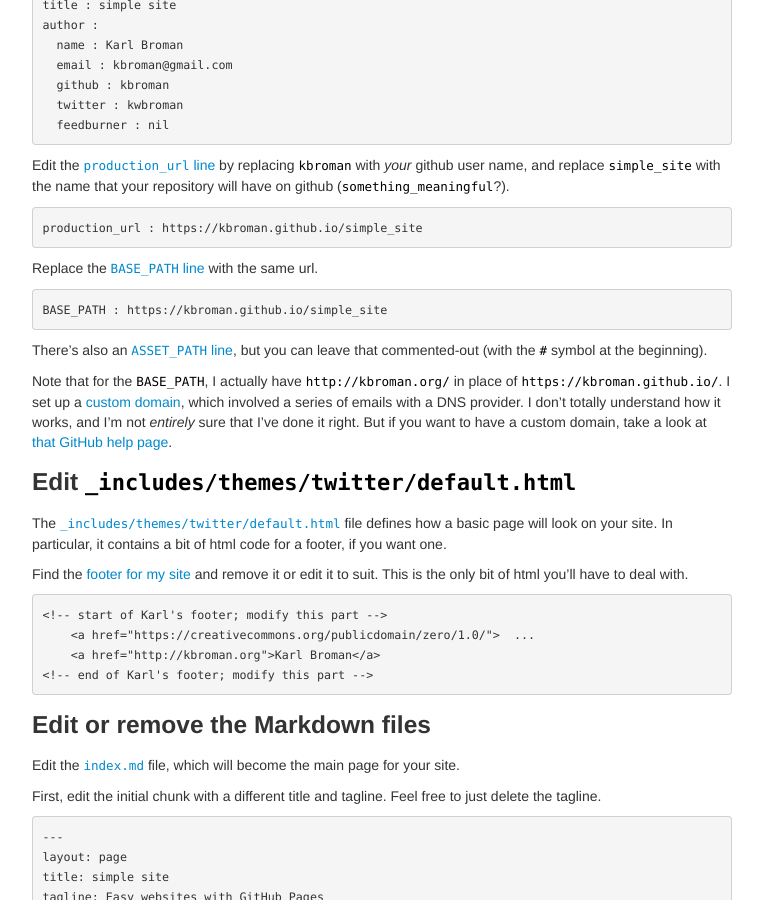
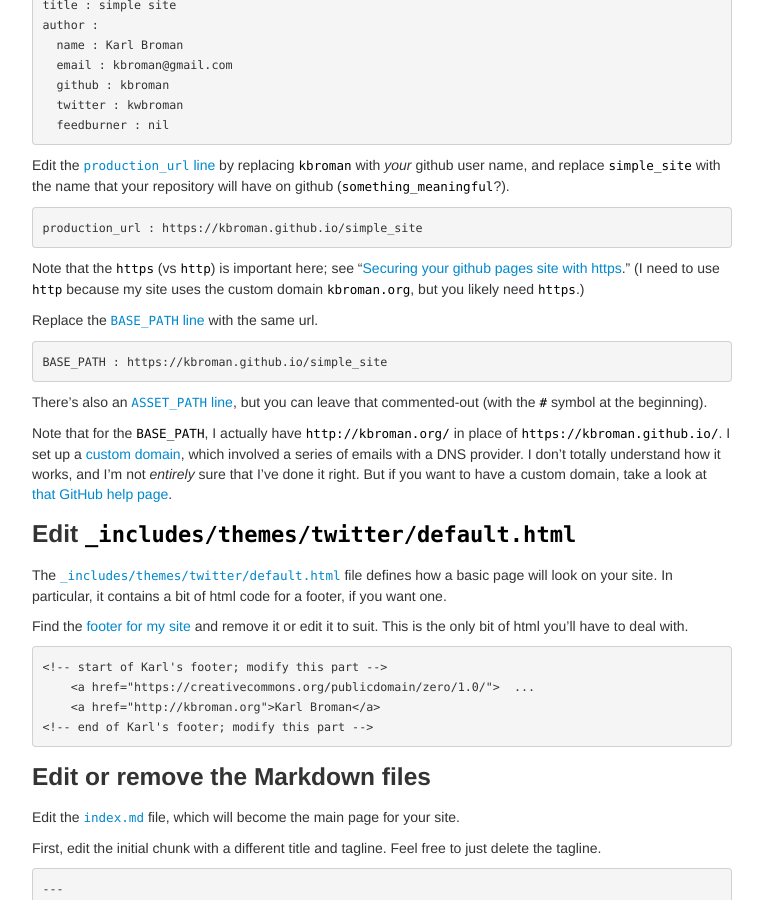
Before and after one commit to kbroman/simple_site, a Jekyll site: the page built from pages/independent_site.md, in a window 1280 px wide and 900 px high, scrolled down 1120 px. Shown: the whole window, without its empty margins (258-1021 px from the left). Built offline with Jekyll 4.4.1, drawn with Linux system fonts in a browser that asks for light colours.

Commit message:
pages/independent_site: discuss https vs http

```diff
--- a/pages/independent_site.md
+++ b/pages/independent_site.md
@@ -76,6 +76,11 @@ by replacing `kbroman` with _your_ github user name, and replace
 (`something_meaningful`?).
 
     production_url : https://kbroman.github.io/simple_site
+
+Note that the `https` (vs `http`) is important here; see
+&ldquo;[Securing your github pages site with https](https://help.github.com/articles/securing-your-github-pages-site-with-https/).&rdquo;
+(I need to use `http` because my site uses the custom domain
+`kbroman.org`, but you likely need `https`.)
 
 Replace the
 [`BASE_PATH` line](https://github.com/kbroman/simple_site/blob/gh-pages/_config.yml#L52)
```
